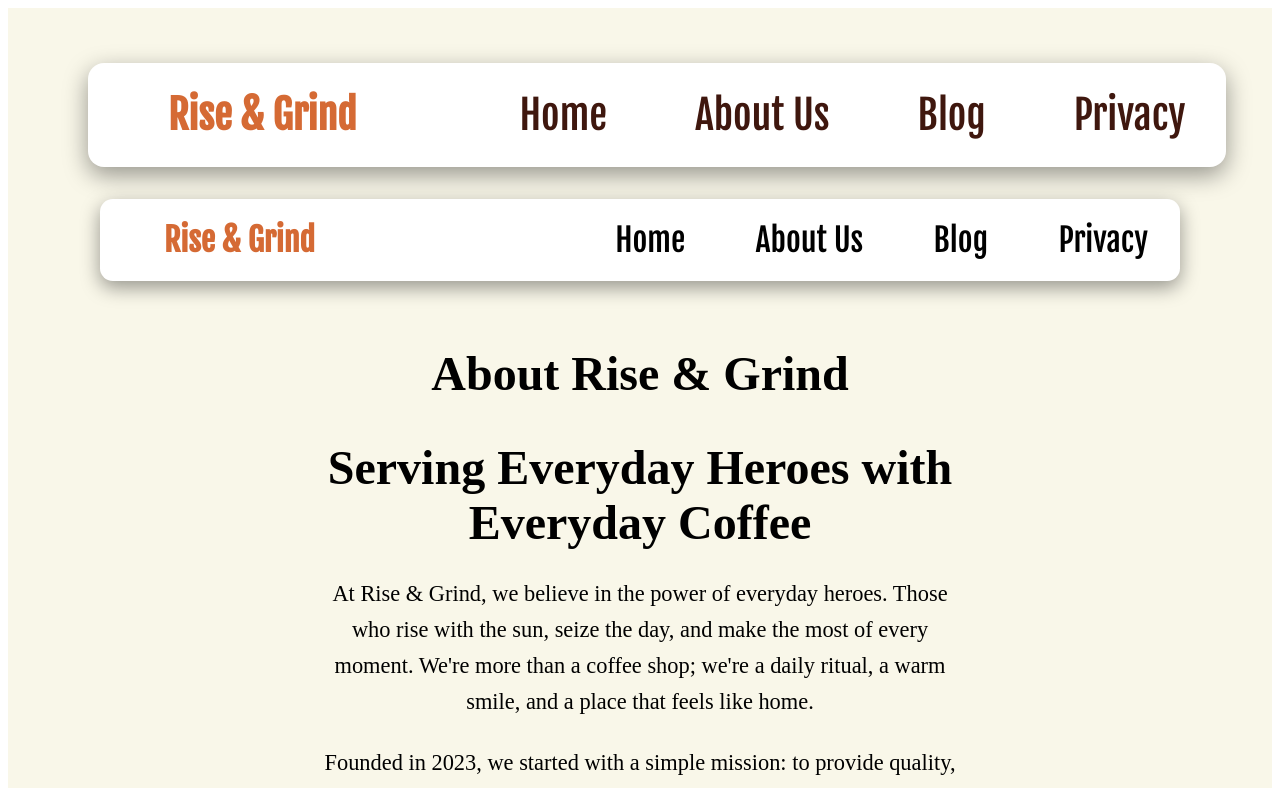
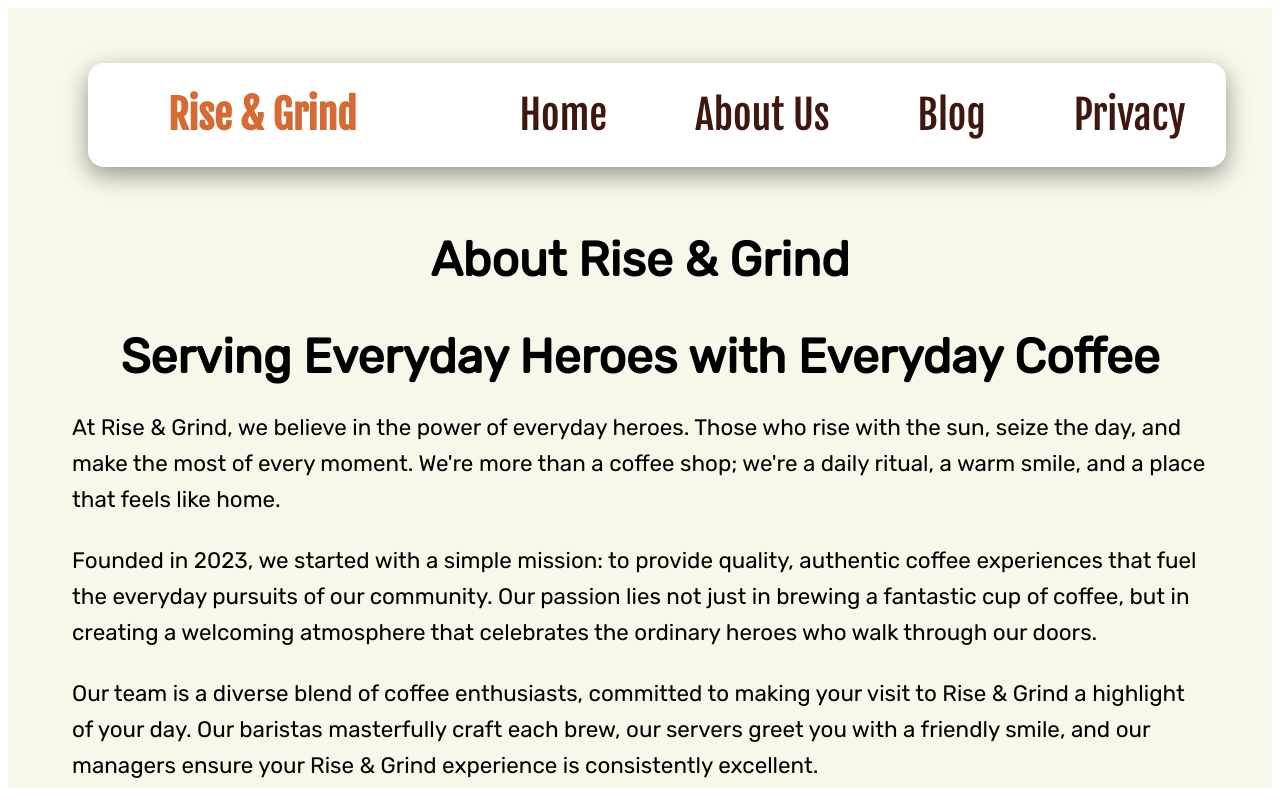
Before and after one commit to Mattpdrexel/group-project-is601-851-teamc-final, a Next.js app: page /aboutus in a window 1280 px wide. Shown: the top 788 px of the page. Built offline with nearby package versions, Linux system fonts and the light colour scheme.

Commit message:
Fixed aboutus style

```diff
--- a/pages/aboutus.js
+++ b/pages/aboutus.js
@@ -1,12 +1,10 @@
 import Head from 'next/head';
 import Image from 'next/image';
-import NavigationBar from '../components/NavigationBar'; // Importing NavigationBar component
 import styles from '../styles/aboutus.module.scss';
 
 export default function AboutUs() {
   return (
     <div className={styles.container}>
-      <NavigationBar /> {/* Using NavigationBar component here */}
 
       <main className={styles.main}>
         <div className={styles.infoContainer}>
@@ -22,9 +20,10 @@ export default function AboutUs() {
             <p>What sets us apart? We're relatable, down-to-earth, and genuinely invested in our community. We celebrate the simple pleasure of a great cup of coffee and the role we play in the daily grind of our customers. Our spaces are designed for comfort and connection, offering a break from the hustle and a chance to refuel, reconnect, and rise to the day's challenges.</p>
 
             <p>We are Rise & Grind, and we're honored to be your go-to coffee destination. Explore more to see how we bring this vision to life, both in-store and online.</p>
-            <Image className="img-toast" src="/images/Art/Unsplash/nathan-dumlao-6VhPY27jdps-unsplash 2.png" alt="Image of three people toasting coffee cups" width={1170} height={780} />
           </div>
         </div>
+        <Image className="img-toast" src="/images/Art/Unsplash/nathan-dumlao-6VhPY27jdps-unsplash 2.png" alt="Image of three people toasting coffee cups" width={1170} height={780} />
+
       </main>
 
       <footer className={styles.footer}>
--- a/styles/aboutus.module.scss
+++ b/styles/aboutus.module.scss
@@ -1,3 +1,4 @@
+@import './globals.scss';
 
 .container {
   zoom: 0.8;
@@ -66,11 +67,12 @@
       align-items: center;
 
       .info {
-        max-width: 800px; // Increased width for more room for text
-        text-align: center;
+        max-width: 2000px; // Increased width for more room for text
         padding: 40px; // Added padding for a more spacious layout
+        font-family: $primary-font;
 
         h1, h2 {
+          text-align: center;
           font-size: 60px; // Increased font size
           color: var(--secondary-color);
           margin-bottom: 2rem; // Increased margin to provide more room
@@ -78,6 +80,8 @@
         }
 
         p {
+          max-width: 2000px; // Increased width for more room for text
+          text-align: left;
           font-size: 28px; // Increased font size
           margin-bottom: 2rem; // Increased margin to provide more room
           line-height: 1.6; // Improved line height for readability
```
